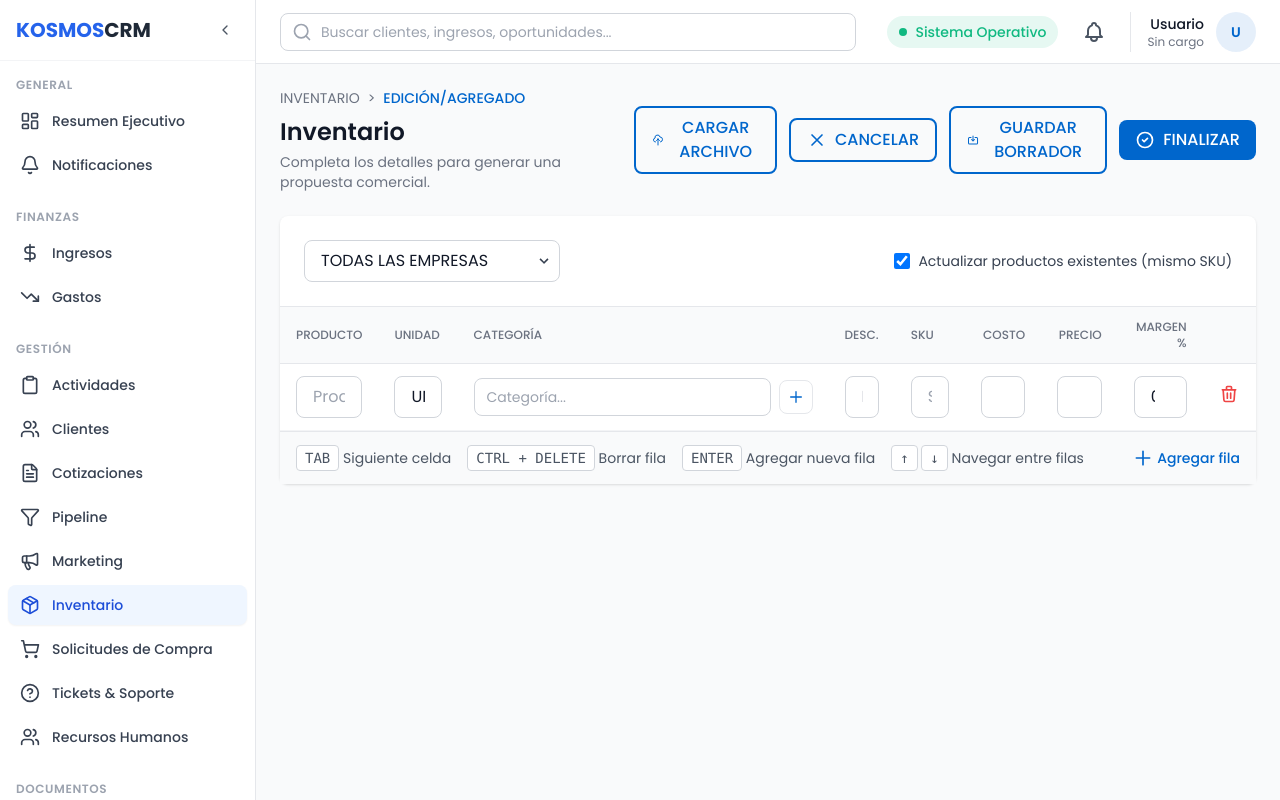
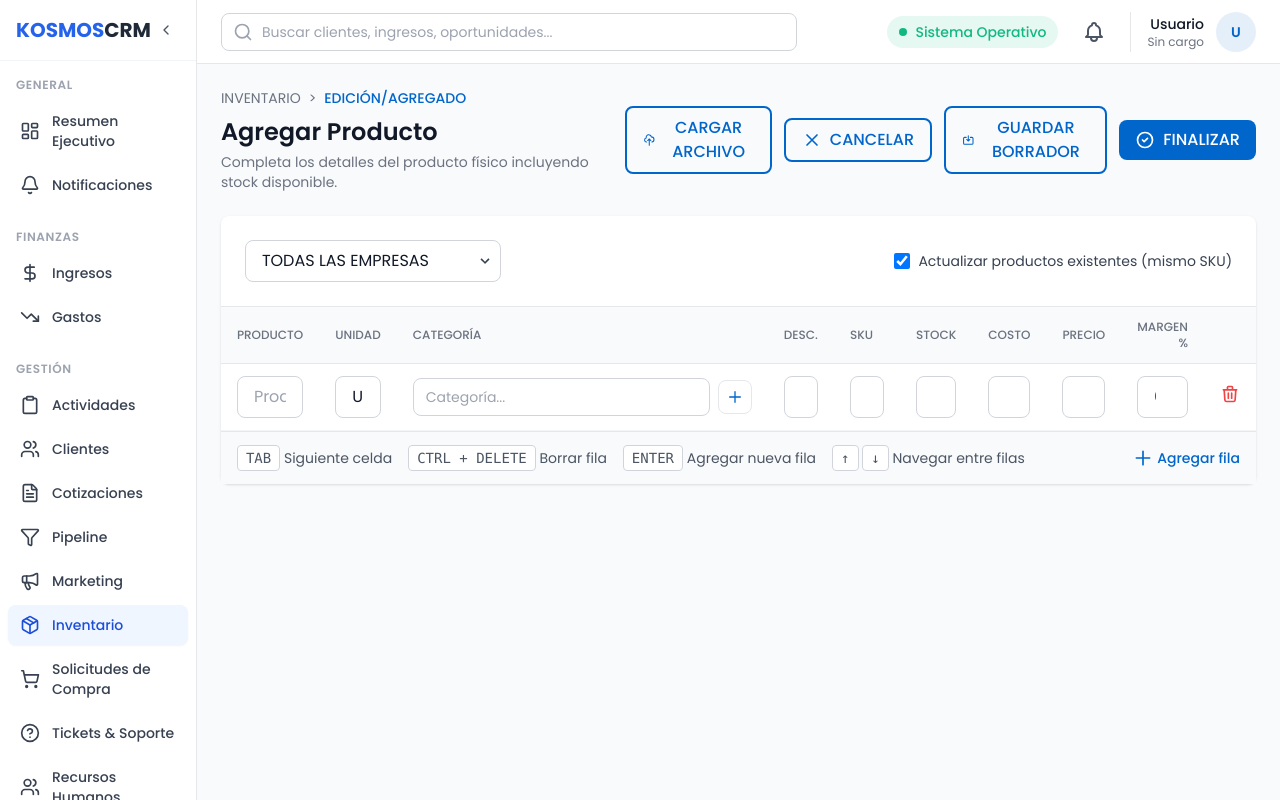
Before and after one commit to pubnicaragua/kosmos, a Next.js app: page /inventario/edicion in a window 1280 px wide. Shown: the top 800 px of the page. Built offline with nearby package versions, Linux system fonts and the light colour scheme.

Commit message:
UI de Clientes corregida 3

```diff
--- a/src/app/(dashboard)/inventario/edicion/page.tsx
+++ b/src/app/(dashboard)/inventario/edicion/page.tsx
@@ -1,7 +1,7 @@
 'use client'
 
 import { useState, useEffect, useCallback, useRef } from 'react'
-import { useRouter } from 'next/navigation'
+import { useRouter, useSearchParams } from 'next/navigation'
 import { Button } from '@/components/ui-kit/Button'
 import { Select } from '@/components/ui-kit/Select'
 import { Input } from '@/components/ui-kit/Input'
@@ -36,6 +36,8 @@ interface Company {
 
 export default function InventarioEdicionPage() {
   const router = useRouter()
+  const searchParams = useSearchParams()
+  const productType = searchParams.get('type') || 'PRODUCTO'
   const fileInputRef = useRef<HTMLInputElement>(null)
   const [selectedCompany, setSelectedCompany] = useState('all')
   const [companies, setCompanies] = useState<Company[]>([])
@@ -47,6 +49,7 @@ export default function InventarioEdicionPage() {
     { id: '', tempId: 1, name: '', unit: 'UNI', categoryId: '', categoryName: '', description: '', sku: '', cost: 0, price: 0, netMargin: 0, stock: 0, isNew: true },
   ])
   const [isSaving, setIsSaving] = useState(false)
+  const isService = productType === 'SERVICIO'
 
   const normalizeCategoryName = (value: string) =>
     value.trim().toLowerCase().normalize('NFD').replace(/[\u0300-\u036f]/g, '')
@@ -486,8 +489,14 @@ export default function InventarioEdicionPage() {
             <span>&gt;</span>
             <span className="text-primary font-medium">EDICIÓN/AGREGADO</span>
           </div>
-          <h1 className="text-2xl font-semibold text-gray-900">Inventario</h1>
-          <p className="text-sm text-gray-500 mt-1">Completa los detalles para generar una propuesta comercial.</p>
+          <h1 className="text-2xl font-semibold text-gray-900">
+            {isService ? 'Agregar Servicio' : 'Agregar Producto'}
+          </h1>
+          <p className="text-sm text-gray-500 mt-1">
+            {isService
+              ? 'Completa los detalles del servicio. El stock no aplica para servicios.'
+              : 'Completa los detalles del producto físico incluyendo stock disponible.'}
+          </p>
         </div>
         <div className="flex items-center gap-3">
           <input
@@ -556,11 +565,16 @@ export default function InventarioEdicionPage() {
           <table className="w-full">
             <thead>
               <tr className="border-b border-gray-200 bg-gray-50">
-                <th className="text-left py-3 px-4 text-xs font-medium text-gray-500 uppercase">PRODUCTO</th>
+                <th className="text-left py-3 px-4 text-xs font-medium text-gray-500 uppercase">
+                  {isService ? 'SERVICIO' : 'PRODUCTO'}
+                </th>
                 <th className="text-left py-3 px-4 text-xs font-medium text-gray-500 uppercase w-28">UNIDAD</th>
                 <th className="text-left py-3 px-4 text-xs font-medium text-gray-500 uppercase w-40">CATEGORÍA</th>
                 <th className="text-left py-3 px-4 text-xs font-medium text-gray-500 uppercase">DESC.</th>
-                <th className="text-left py-3 px-4 text-xs font-medium text-gray-500 uppercase w-40">SKU</th>
+                <th className="text-left py-3 px-4 text-xs font-medium text-gray-500 uppercase w-40">
+                  SKU {isService && <span className="text-gray-400">(Opcional)</span>}
+                </th>
+                {!isService && <th className="text-center py-3 px-4 text-xs font-medium text-gray-500 uppercase w-24">STOCK</th>}
                 <th className="text-right py-3 px-4 text-xs font-medium text-gray-500 uppercase w-28">COSTO</th>
                 <th className="text-right py-3 px-4 text-xs font-medium text-gray-500 uppercase w-28">PRECIO</th>
                 <th className="text-right py-3 px-4 text-xs font-medium text-gray-500 uppercase w-32">MARGEN %</th>
@@ -638,6 +652,18 @@ export default function InventarioEdicionPage() {
                       fullWidth
                     />
                   </td>
+                  {!isService && (
+                    <td className="py-3 px-4">
+                      <Input
+                        type="number"
+                        value={row.stock || 0}
+                        onChange={(e) => updateRow(index, 'stock', parseInt(e.target.value) || 0)}
+                        onKeyDown={(e) => handleKeyDown(e, index)}
+                        placeholder="0"
+                        fullWidth
+                      />
+                    </td>
+                  )}
                   <td className="py-3 px-4">
                     <Input
                       type="number"
--- a/src/app/api/products/route.ts
+++ b/src/app/api/products/route.ts
@@ -1,4 +1,4 @@
-import { NextRequest } from 'next/server'
+import { NextRequest, NextResponse } from 'next/server'
 import { prisma } from '@/lib/prisma'
 import { verifyToken } from '@/lib/auth'
 import { apiSuccess, apiError } from '@/lib/api-response'
@@ -124,10 +124,26 @@ export async function POST(request: NextRequest) {
     })
 
     if (existingProduct) {
-      return apiError(
-        'Ya existe un producto con este SKU. Use la opción de editar para actualizar stock o precio.',
-        409
-      )
+      return NextResponse.json({
+        success: false,
+        error: 'DUPLICATE_SKU',
+        message: 'Ya existe un producto con este SKU',
+        existingProduct: {
+          id: existingProduct.id,
+          name: existingProduct.name,
+          sku: existingProduct.sku,
+          stock: existingProduct.stock,
+          price: existingProduct.price,
+          cost: existingProduct.cost,
+          categoryName: existingProduct.category?.name || null,
+        },
+        newData: {
+          name: validatedData.name,
+          stock: validatedData.stock || 0,
+          price: validatedData.price,
+          cost: validatedData.cost || 0,
+        }
+      }, { status: 409 })
     }
 
     const product = await prisma.product.create({
--- a/src/lib/validations.ts
+++ b/src/lib/validations.ts
@@ -173,6 +173,7 @@ export const productSchema = z.object({
   name: z.string().min(1, 'Nombre requerido'),
   sku: z.string().min(1, 'SKU requerido'),
   description: z.string().optional(),
+  type: z.string().default('PRODUCTO').optional(),
   categoryId: z.string().optional(),
   unit: z.string().default('UNI'),
   stock: z.number().min(0, 'Stock debe ser mayor o igual a 0').optional(),
@@ -180,6 +181,7 @@ export const productSchema = z.object({
   cost: z.number().min(0, 'Costo debe ser mayor o igual a 0').optional(),
   price: z.number().min(0, 'Precio debe ser mayor a 0'),
   netMargin: z.number().min(0).max(100).optional(),
+  promotion: z.string().optional(),
   isActive: z.boolean().optional(),
   companyId: z.string().min(1, 'Empresa requerida'),
 })
```
